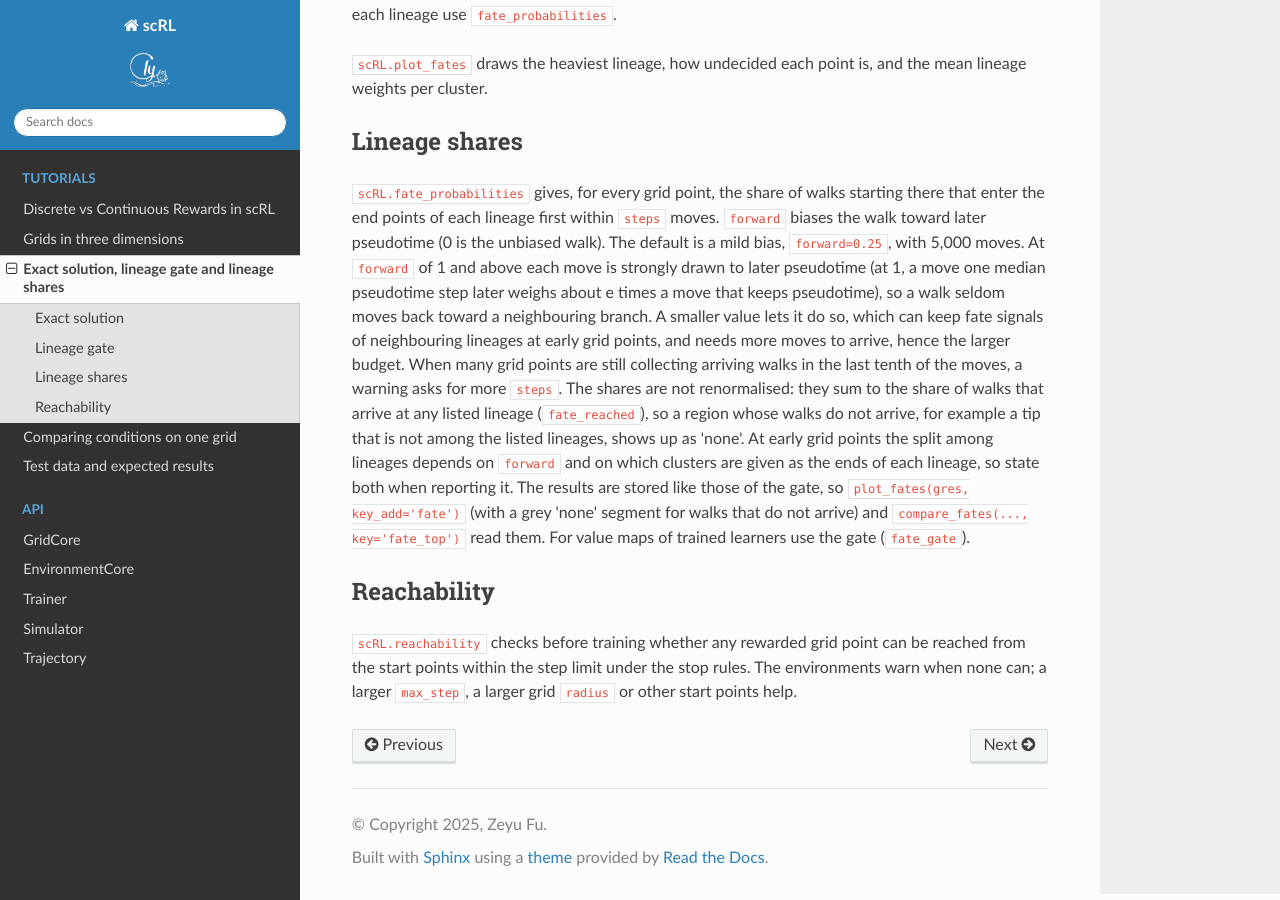
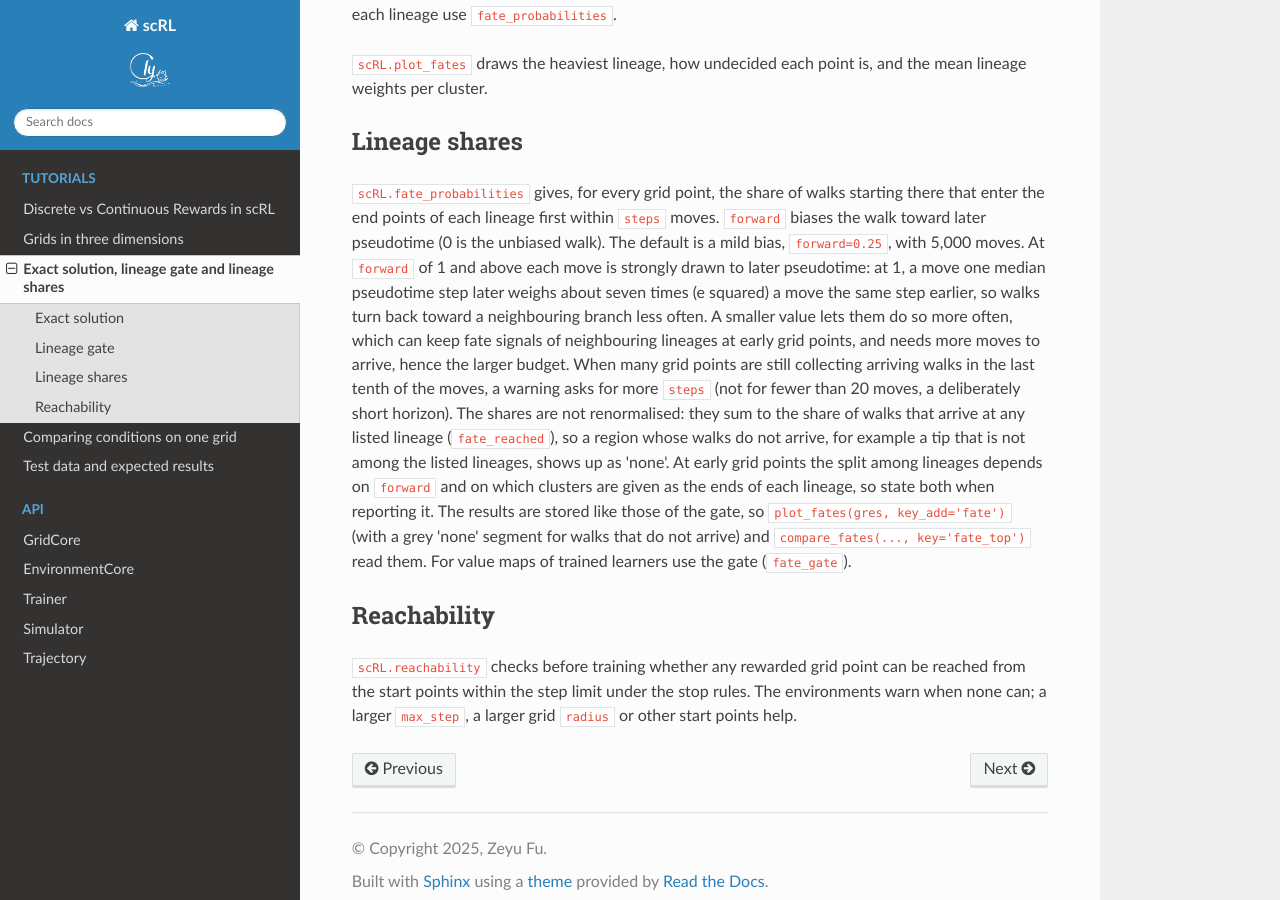
Before and after one commit to PeterPonyu/scRL, a Sphinx documentation site: the page built from source/exact.rst, in a window 1280 px wide and 900 px high, scrolled down 1525 px. Built offline with Sphinx 7.4.7 and the Read the Docs theme 3.1.0, drawn with Linux system fonts in a browser that asks for light colours; pages that are not in the unit, such as notebooks, are missing from menus.

Commit message:
Skip the move-budget warning for short horizons and give the walk bias as a weight ratio

```diff
--- a/source/exact.rst
+++ b/source/exact.rst
@@ -23,11 +23,11 @@ Exact solution
 
 ``scRL.exact_values`` computes, for every kept grid point, the best discounted return under the rules of the
 learners (a move off the grid costs -2 and ends the episode, a step onto the boundary outside the start
-cluster ends it, at most ``max_step + 1`` moves) by backward induction over the moves. The solver has no random element and
-takes well under a second. It stores the values as ``gres.grids['exact_<reward key>']`` and the best move from
-every grid point as ``gres.grids['exact_<reward key>_move']``. On a regular lattice several moves are often
-equally good; ``gres.grids['exact_<reward key>_best']`` marks all of them, and ``plot_policy`` and
-``plot_slices(policy=...)`` draw their mean, which is the reading to use.
+cluster ends it, at most ``max_step + 1`` moves) by backward induction over the moves. The solver has no
+random element and takes well under a second. It stores the values as ``gres.grids['exact_<reward key>']``
+and the best move from every grid point as ``gres.grids['exact_<reward key>_move']``. On a regular lattice
+several moves are often equally good; ``gres.grids['exact_<reward key>_best']`` marks all of them, and
+``plot_policy`` and ``plot_slices(policy=...)`` draw their mean, which is the reading to use.
 
 Its input does have one: ``align_pseudotime`` samples its start points from the early cluster, so
 pseudotime, and with it the rewards, depends on the draw. Give it ``seed`` (for example ``seed=0``) to make
@@ -44,9 +44,9 @@ tabular environment follows other rules (it also pays the pseudotime change on e
 revisit differently), so the bound is not for it. Inside a rewarded region the best relaxed path may go back
 and forth between neighbouring rewarded points, and the value there approaches reward / (1 - gamma). A
 greedy policy read from the exact solution and run under the deep environment's rules reaches the lineage
-and then ends by revisiting a point, so its return is lower than the exact value. Read the value of a grid point as the discounted distance to the
-best-paying part of the lineage: its entry with 'Decision' rewards, its far end with 'Contribution' rewards.
-It is not the amount of rewarded territory.
+and then ends by revisiting a point, so its return is lower than the exact value. Read the value of a grid
+point as the discounted distance to the best-paying part of the lineage: its entry with 'Decision' rewards,
+its far end with 'Contribution' rewards. It is not the amount of rewarded territory.
 
 Lineage gate
 ------------
@@ -70,11 +70,12 @@ Lineage shares
 ``scRL.fate_probabilities`` gives, for every grid point, the share of walks starting there that enter the end
 points of each lineage first within ``steps`` moves. ``forward`` biases the walk toward later pseudotime (0
 is the unbiased walk). The default is a mild bias, ``forward=0.25``, with 5,000 moves. At ``forward`` of 1
-and above each move is strongly drawn to later pseudotime (at 1, a move one median pseudotime step later
-weighs about e times a move that keeps pseudotime), so a walk seldom moves back toward a neighbouring
-branch. A smaller value lets it do so, which can keep fate signals of neighbouring lineages at early grid
-points, and needs more moves to arrive, hence the larger budget. When many grid points are still collecting
-arriving walks in the last tenth of the moves, a warning asks for more ``steps``. The shares are not
+and above each move is strongly drawn to later pseudotime: at 1, a move one median pseudotime step later
+weighs about seven times (e squared) a move the same step earlier, so walks turn back toward a neighbouring
+branch less often. A smaller value lets them do so more often, which can keep fate signals of neighbouring
+lineages at early grid points, and needs more moves to arrive, hence the larger budget. When many grid points
+are still collecting arriving walks in the last tenth of the moves, a warning asks for more ``steps`` (not
+for fewer than 20 moves, a deliberately short horizon). The shares are not
 renormalised: they sum to the share of walks that arrive at any listed lineage (``fate_reached``), so a region
 whose walks do not arrive, for example a tip that is not among the listed lineages, shows up as 'none'. At
 early grid points the split among lineages depends on ``forward`` and on which clusters are given as the ends
```
Also changed, not shown: README.md (+1 -1 lines), 4 other files.
